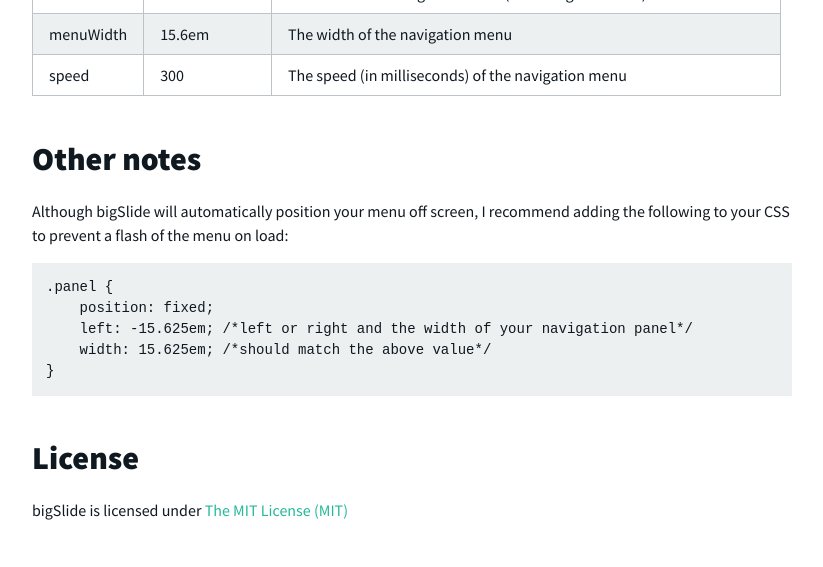
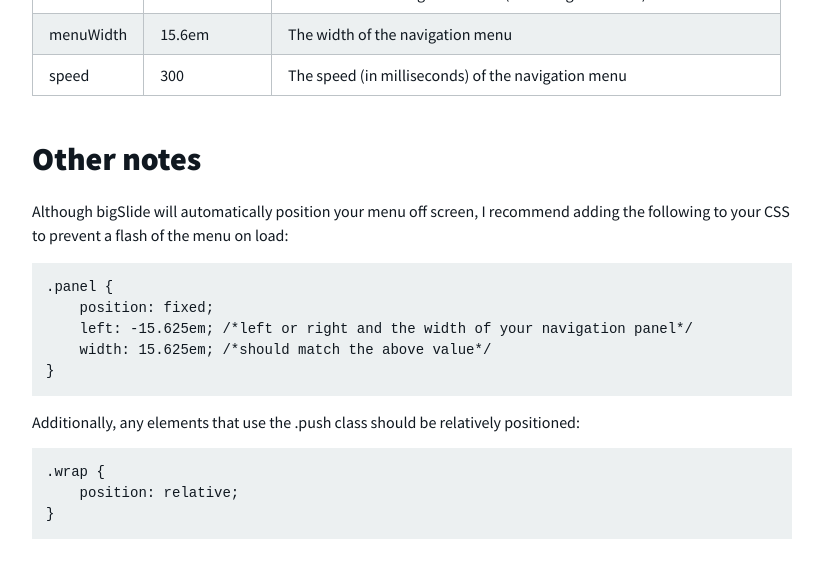
Before and after one commit to ascott1/bigSlide.js, a plain HTML site: page index.html in a window 1280 px wide. Shown: the part 1528-2095 px from the top of the page, without its empty margins (228-1051 px from the left). Drawn offline with Linux system fonts and the light colour scheme.

Commit message:
infor about relative positioning

```diff
--- a/index.html
+++ b/index.html
@@ -128,6 +128,12 @@
     width: 15.625em; /*should match the above value*/
 }</code></pre>
 
+Additionally, any elements that use the .push class should be relatively positioned:
+
+<pre><code>.wrap {
+    position: relative;
+}</code></pre>
+
         <h2 id="license">License</h2>
 
         <p>bigSlide is licensed under <a href="https://github.com/ascott1/bigSlide.js/blob/master/LICENSE-MIT">The MIT License (MIT)</a></p>
```
